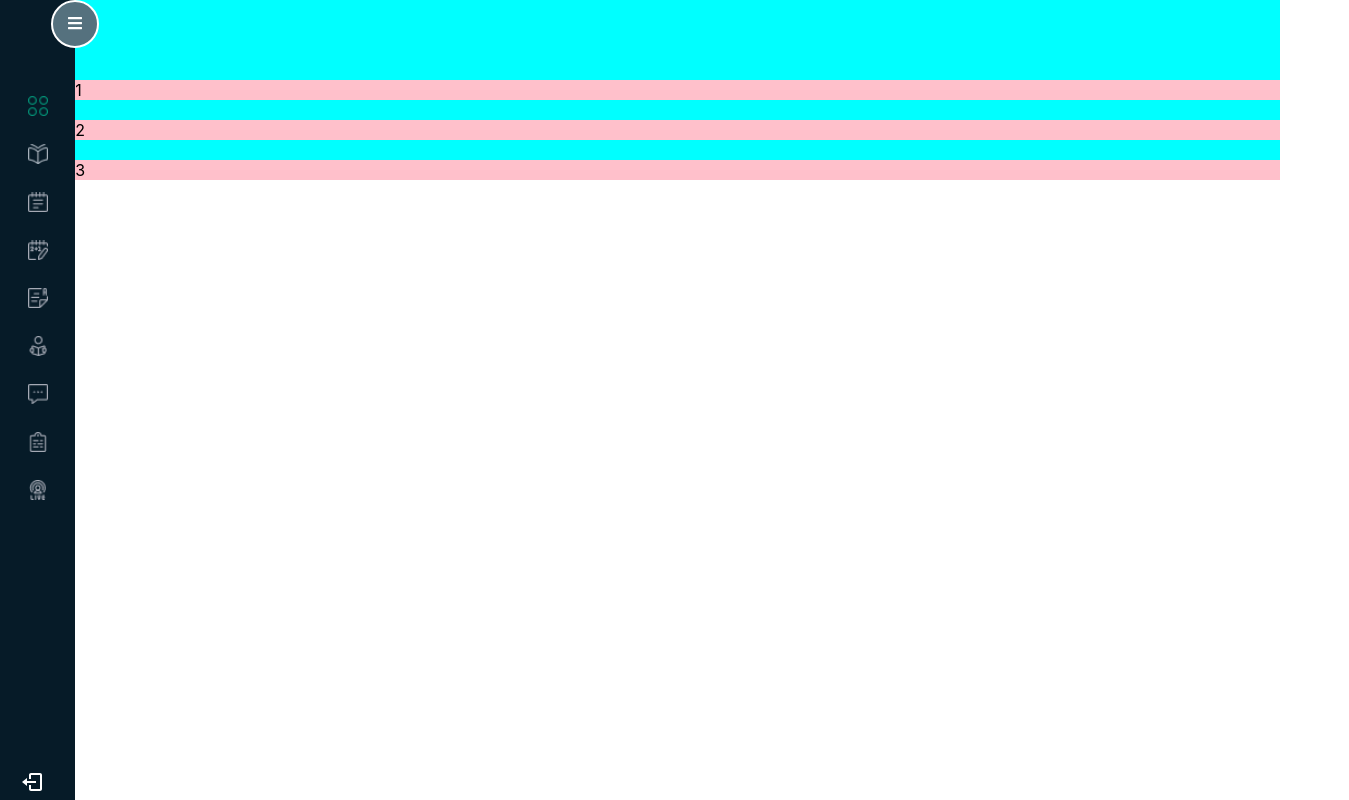
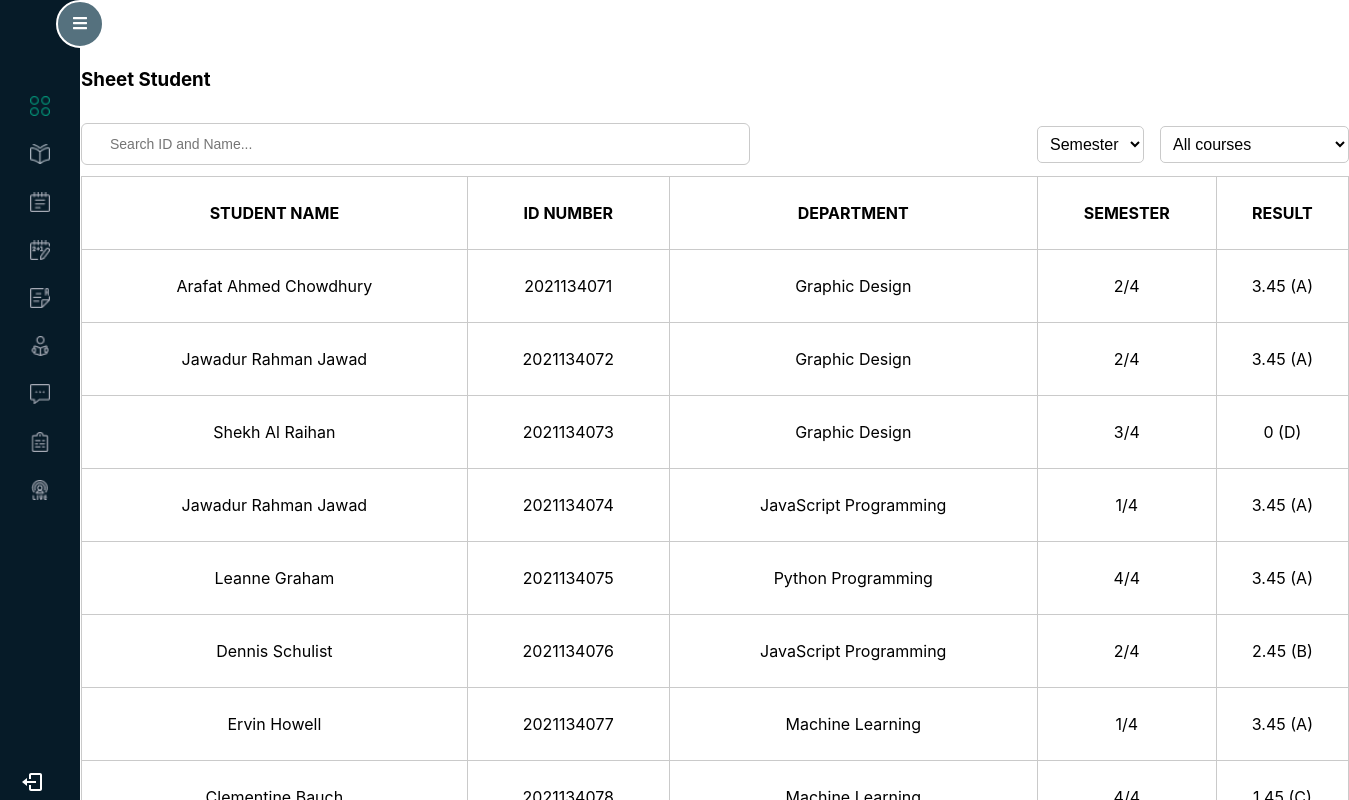
Before and after one commit to kim-duyen-frontend/nextjs-practice, a Next.js app: page / in a window 1280 px wide. Shown: the top 800 px of the page, 1349 px wide, since content can reach past the window. Built offline with nearby package versions, Linux system fonts and the light colour scheme.

Commit message:
update content

```diff
--- /dev/null
+++ b/components/combobox-courses.js
@@ -0,0 +1,19 @@
+import React from 'react';
+import styles from "../styles/comboboxcourses.module.scss";
+
+const ComboboxCourses = () => {
+    return (
+        <div className={styles.comboboxCourses}>
+            <select className={styles.combobox}>
+                <option value="All courses">All courses</option>
+                <option value="Graphic Design">Graphic Design</option>
+                <option value="Python Programming">Python Programming</option>
+                <option value="Machine Learning">Machine Learning</option>
+                <option value="C++ Programming">C++ Programming</option>
+                <option value="C Programming">C Programming</option>
+            </select>
+        </div>
+    );
+};
+
+export default ComboboxCourses;
--- /dev/null
+++ b/components/combobox-semester.js
@@ -0,0 +1,18 @@
+import React from 'react';
+import styles from "../styles/comboboxsemester.module.scss";
+
+const ComboboxSemester = () => {
+    return (
+        <div className={styles.comboboxSemester}>
+            <select className={styles.combobox}>
+                <option value="Semester">Semester</option>
+                <option value="1">1</option>
+                <option value="2">2</option>
+                <option value="3">3</option>
+                <option value="4">4</option>
+            </select>
+        </div>
+    );
+};
+
+export default ComboboxSemester;
--- /dev/null
+++ b/components/item-table.js
@@ -0,0 +1,15 @@
+import React from 'react';
+
+const ItemTable = ({ student }) => {
+    return (
+        <tr>
+            <td>{student.name}</td>
+            <td>{student.id}</td>
+            <td>{student.department}</td>
+            <td>{`${student.semester}/4`}</td>
+            <td>{`${student.scores} (${student.rank})`}</td>
+        </tr>
+    );
+};
+
+export default ItemTable;
--- /dev/null
+++ b/components/search-student.js
@@ -0,0 +1,12 @@
+import React from 'react';
+import styles from "../styles/searchstudent.module.scss";
+
+const SearchStudent = () => {
+    return (
+        <div className={styles.searchStudent}>
+            <input className={styles.inputSearch} type="text" placeholder="Search ID and Name..."/>
+        </div>
+    );
+};
+
+export default SearchStudent;
--- a/features/content.js
+++ b/features/content.js
@@ -1,14 +1,126 @@
 import React from 'react';
+import ComboboxSemester from '../components/combobox-semester';
+import ComboboxCourses from "../components/combobox-courses";
+import ItemTable from '../components/item-table';
+import SearchStudent from '../components/search-student';
 import styles from "../styles/content.module.scss";
 
+
 const Content = () => {
+    const dataStudents = [
+        {
+            id: "2021134071",
+            name: "Arafat Ahmed Chowdhury",
+            department: "Graphic Design",
+            semester: "2",
+            scores: 3.45,
+            rank: "A",
+        },
+        {
+            id: "2021134072",
+            name: "Jawadur Rahman Jawad",
+            department: "Graphic Design",
+            semester: "2",
+            scores: 3.45,
+            rank: "A",
+        },
+        {
+            id: "2021134073",
+            name: "Shekh Al Raihan",
+            department: "Graphic Design",
+            semester: "3",
+            scores: 0,
+            rank: "D",
+        },
+        {
+            id: "2021134074",
+            name: "Jawadur Rahman Jawad",
+            department: "JavaScript Programming",
+            semester: "1",
+            scores: 3.45,
+            rank: "A",
+        },
+        {
+            id: "2021134075",
+            name: "Leanne Graham",
+            department: "Python Programming",
+            semester: "4",
+            scores: 3.45,
+            rank: "A",
+        },
+        {
+            id: "2021134076",
+            name: "Dennis Schulist",
+            department: "JavaScript Programming",
+            semester: "2",
+            scores: 2.45,
+            rank: "B",
+        },
+        {
+            id: "2021134077",
+            name: "Ervin Howell",
+            department: "Machine Learning",
+            semester: "1",
+            scores: 3.45,
+            rank: "A",
+        },
+        {
+            id: "2021134078",
+            name: "Clementine Bauch",
+            department: "Machine Learning",
+            semester: "4",
+            scores: 1.45,
+            rank: "C",
+        },
+        {
+            id: "2021134079",
+            name: "Patricia Lebsack",
+            department: "C++ Programming",
+            semester: "1",
+            scores: 3.45,
+            rank: "A",
+        },
+        {
+            id: "20211340710",
+            name: "Chelsey Dietrich",
+            department: "C Programming",
+            semester: "2",
+            scores: 3.45,
+            rank: "A",
+        },
+    ];
     return (
         <div className={styles.content}>
-            <div className='container'>
+            <div className="container">
                 <div className={styles.container}>
-                    <div className={styles.column}>1</div>
-                    <div className={styles.column}>2</div>
-                    <div className={styles.column}>3</div>
+                    <div className={styles.column}>
+                        <h3>Sheet Student</h3>
+                    </div>
+                    <div className={styles.column}>
+                        <SearchStudent />
+                        <div className={styles.wrap}>
+                            <ComboboxSemester />
+                            <ComboboxCourses />
+                        </div>
+                    </div>
+                    <div className={styles.column}>
+                        <table>
+                            <thead>
+                                <tr>
+                                    <th>STUDENT NAME</th>
+                                    <th>ID NUMBER</th>
+                                    <th>DEPARTMENT</th>
+                                    <th>SEMESTER</th>
+                                    <th>RESULT</th>
+                                </tr>
+                            </thead>
+                            <tbody>
+                                {dataStudents.map((student) => (
+                                    <ItemTable key={student.id} student={student} />
+                                ))}
+                            </tbody>
+                        </table>
+                    </div>
                 </div>
             </div>
         </div>
--- /dev/null
+++ b/styles/comboboxcourses.module.scss
@@ -0,0 +1,17 @@
+.comboboxCourses {
+    margin-left: 1rem;
+
+    .combobox {
+        background-color: #fff;
+        border: 1px solid #cacaca;
+        font-size: 1rem;
+        border-radius: 5px;
+        display: block;
+        width: 100%;
+        padding: 0.5rem;
+
+        &:focus {
+            outline: none;
+        }
+    }
+}
--- /dev/null
+++ b/styles/comboboxsemester.module.scss
@@ -0,0 +1,14 @@
+.comboboxSemester{
+    .combobox{
+        background-color: #fff;
+        border: 1px solid #cacaca;
+        font-size: 1rem;
+        border-radius: 5px;
+        display: block;
+        width: 100%;
+        padding: 0.5rem;
+        &:focus{
+            outline: none;
+        }
+    }
+}
--- a/styles/content.module.scss
+++ b/styles/content.module.scss
@@ -1,13 +1,70 @@
 .content {
-    width: 100%;
     .container {
-        padding: 5rem 0 0 0;
-        display: grid;
-        grid-template-columns: 1fr;
-        grid-template-rows: repeat(3, 1fr);
-        row-gap: 20px;
+        padding: 3rem 0 0 0;
+
         .column {
-            background-color: pink;
+            display: flex;
+            justify-content: space-between;
+            height: 4rem;
+            line-height: 4rem;
+
+            .wrap {
+                display: flex;
+                align-items: center;
+            }
+
+            table {
+                border-collapse: collapse;
+                border: 1px solid #cacaca;
+                background-color: #fff;
+                width: 100%;
+                text-align: center;
+
+                thead {
+                    tr {
+                        th {
+                            border: 1px solid #cacaca;
+                            padding: 0.25rem;
+                        }
+                    }
+                }
+
+                tbody {
+                    tr {
+                        td {
+                            border: 1px solid #cacaca;
+                            padding: 0.25rem;
+                        }
+                    }
+                }
+            }
+
         }
     }
 }
+
+@media (max-width: 640px) {
+    .content {
+        .container {
+            .column {
+                table {
+                    thead {
+                        tr {
+                            th {
+                                display: block;
+                            }
+                        }
+                    }
+
+                    tbody {
+                        tr {
+                            td {
+                                display: block;
+                            }
+                        }
+                    }
+                }
+            }
+        }
+    }
+}
--- a/styles/main.scss
+++ b/styles/main.scss
@@ -38,6 +38,6 @@ a {
 }
 
 .container {
-  max-width: 1440px;
-  background-color: aqua;
+  min-width: calc(1440px - 5rem - 92px);
+  margin-left: 81px;
 }
--- a/styles/navbar.module.scss
+++ b/styles/navbar.module.scss
@@ -4,7 +4,9 @@
   background-color: #061b28;
   height: 100vh;
   color: #fff;
-  position: relative;
+  position: fixed;
+  top: 0;
+  left: 0;
   transition: 0.4s;
 
   .container {
@@ -21,6 +23,7 @@
         height: 3rem;
         margin: auto -1.5rem;
         cursor: pointer;
+
         .icon {
           font-size: 1rem;
           color: #fff;
@@ -54,7 +57,11 @@
     }
   }
 }
-
+@media (max-width: 640px) {
+  .scalesNav {
+    height: 1000vh;
+  }
+}
 // sidebar thu nhỏ
 .navbar {
   background-color: #061b28;
@@ -62,7 +69,9 @@
   height: 100vh;
   color: #fff;
   transition: 0.4s;
-  position: relative;
+  position: fixed;
+  top: 0;
+  left: 0;
 
   .container {
     display: grid;
@@ -73,6 +82,7 @@
       grid-template-rows: 1fr;
       height: 5rem;
       align-items: center;
+
       .brand {
         display: flex;
         justify-content: space-around;
@@ -92,6 +102,7 @@
         height: 4rem;
         margin: auto -2rem;
         cursor: pointer;
+
         .icon {
           font-size: 1.25rem;
           color: #fff;
@@ -102,12 +113,14 @@
 
     .menu {
       margin-top: 0.625rem;
+
       .subItem {
         height: 3.5rem;
         display: flex;
         align-items: center;
         color: #fff;
         margin: auto 1.25rem;
+
         .title {
           padding: 0 1.25rem;
         }
@@ -121,6 +134,7 @@
     display: grid;
     grid-template-columns: 7fr 1fr;
     margin: auto 1.25rem;
+
     .wrap {
       display: flex;
       align-items: center;
@@ -130,9 +144,11 @@
         color: #fff;
         padding-left: 0.25rem;
         width: 100%;
+
         >p {
           font-size: 0.875rem;
         }
+
         .name {
           font-weight: 600;
         }
@@ -148,3 +164,9 @@
     }
   }
 }
+
+@media (max-width: 640px) {
+  .navbar {
+    height: 1000vh;
+  }
+}
--- /dev/null
+++ b/styles/searchstudent.module.scss
@@ -0,0 +1,19 @@
+.searchStudent {
+    flex:1;
+    display: flex;
+    align-items: center;
+    .inputSearch {
+        width: 70%;
+        padding: 0.75rem 0.5rem;
+        background-color: #fff;
+        border: 1px solid #cacaca;
+        border-radius: 0.375rem;
+        font-size: 0.875rem;
+        display: block;
+        padding-left: 1.75rem;
+
+        &:focus {
+            outline: none;
+        }
+    }
+}
```
Also changed, not shown: utils/api/callAPI.js (added, +9 -0 lines), 2 other files (tests, documents, lock files or other folders).
